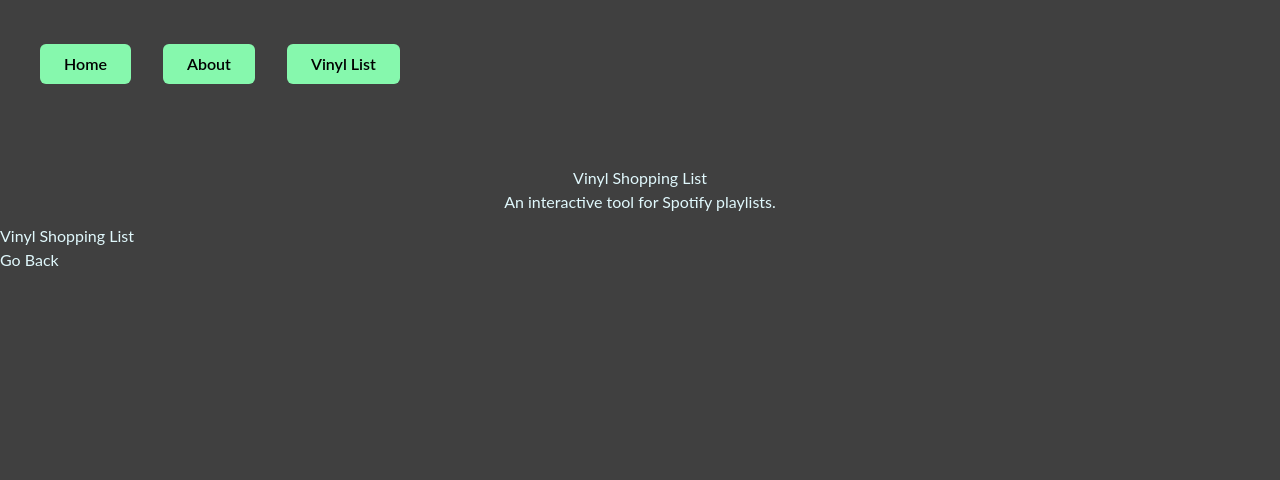
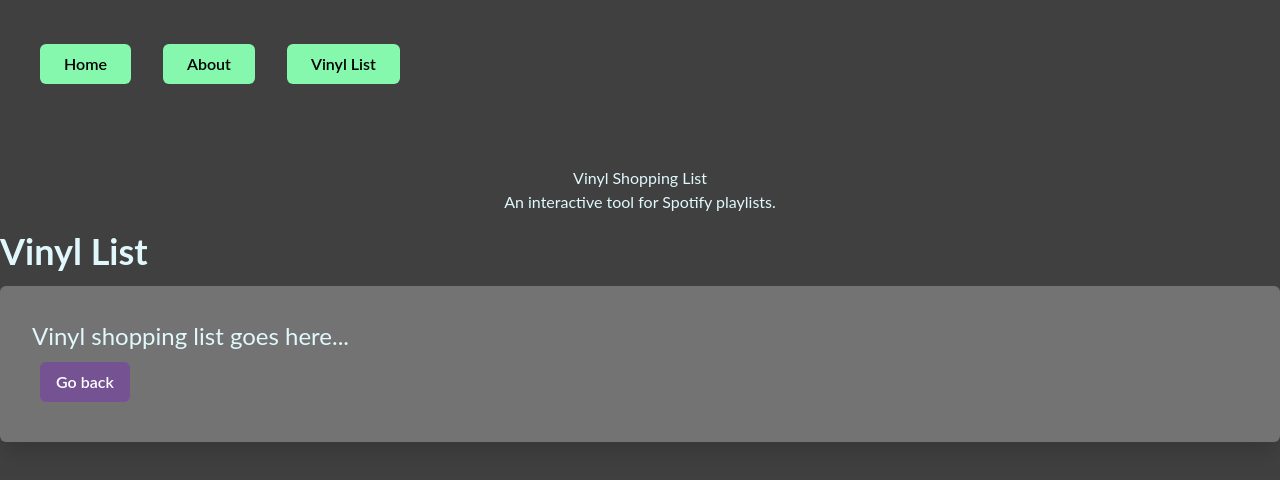
Before and after one commit to datoche-juarez/next-shopping-list, a Next.js app: page /vinyl in a window 1280 px wide. Shown: the top 480 px of the page. Built offline with nearby package versions, Linux system fonts and the light colour scheme.

Commit message:
About pg and Vinyl pg changes...

```diff
--- a/pages/index.js
+++ b/pages/index.js
@@ -6,8 +6,8 @@ export default function Home() {
   return (
     <div className={styles.container}>
       <Head>
-        <title>Create Next App</title>
-        <meta name="description" content="Generated by create next app" />
+        {/* <title>Create Next App</title>
+        <meta name="description" content="Generated by create next app" /> */}
         <link rel="icon" href="/favicon.ico" />
       </Head>
 
--- a/pages/vinyl.js
+++ b/pages/vinyl.js
@@ -1,12 +1,30 @@
 import Meta from '../components/Meta'
 import Link from 'next/link'
+
+import {
+    Box,
+    Button,
+    Text,
+    Stack,
+  } from "@chakra-ui/react";
 
 const vinyl = () => {
     return (
         <div>
             <Meta title='Vinyl List' />
-            <h1>Vinyl Shopping List</h1>
-            <Link href='/'>Go Back</Link>
+            <Stack>
+        <Text as="b" fontSize="4xl">
+          Vinyl List
+        </Text>
+        <Box boxShadow="xl" borderRadius="6" p="8" backgroundColor="bgGray.500">
+          <Text fontSize={{ sm: "xl", md: "2xl" }}>
+            Vinyl shopping list goes here...
+          </Text>
+          <Link href="/">
+            <Button variant="highlight">Go back</Button>
+          </Link>
+        </Box>
+      </Stack>
         </div>
     )
 }
```
Also changed, not shown: pages/about.js (+28 -11 lines).
